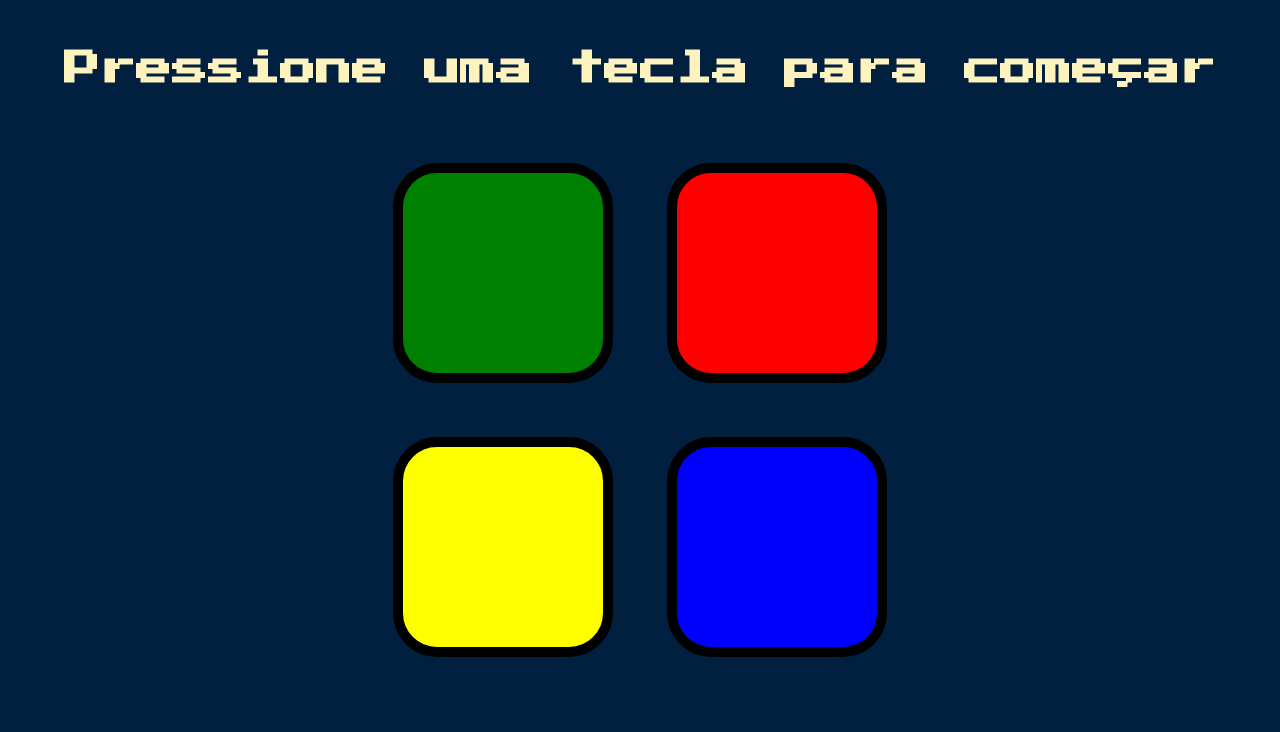
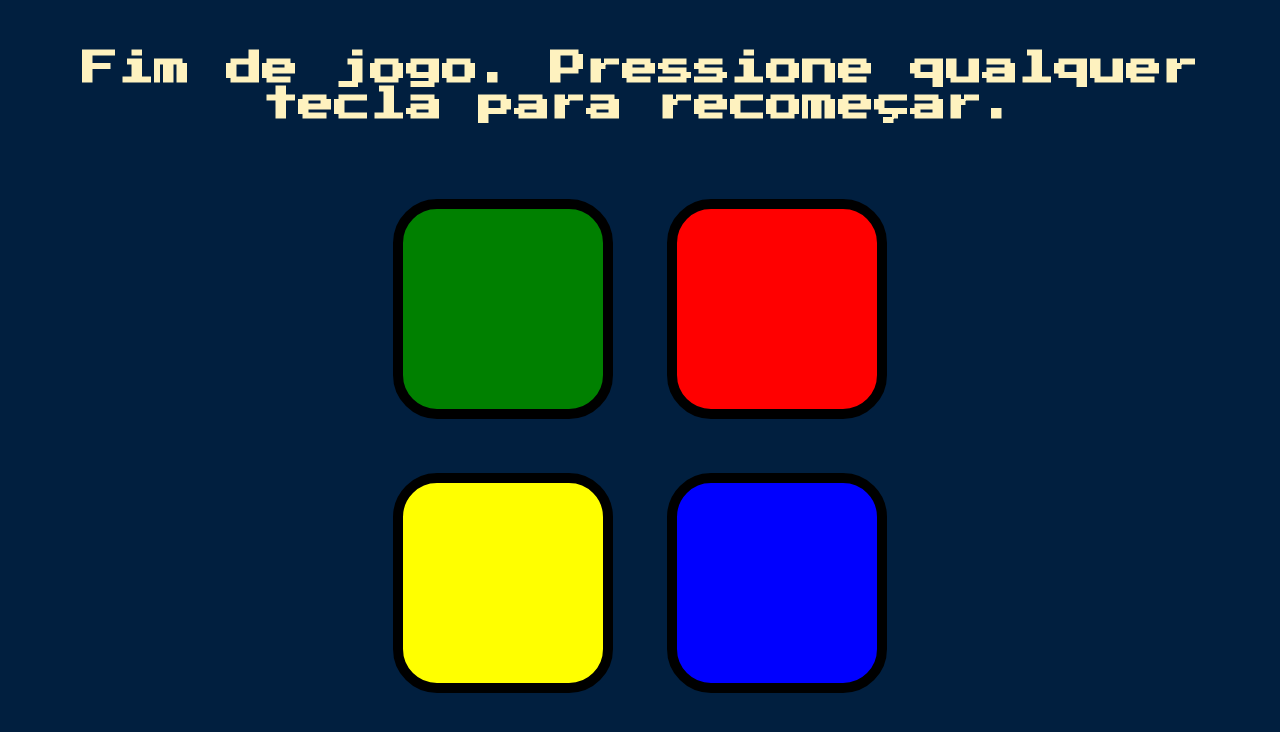
Before and after one commit to ClaudioNoggueira/simon-game, a plain HTML site: page index.html in a window 1280 px wide. Both pictures are taken after a click on the element 503 px from the left and 273 px from the top of the page. Drawn offline with nearby package versions, Linux system fonts and the light colour scheme.

Commit message:
Fim de jogo

```diff
--- a/script.js
+++ b/script.js
@@ -57,11 +57,14 @@ function checkAnswer(currentLevel) {
         if (userClickedPattern.length === gamePattern.length) {
             setTimeout(function () {
                 nextSequence();
-                console.log(gamePattern)
-                console.log(userClickedPattern);
             }, 1000);
         }
     } else {
-        console.log("Wrong");
+        playSound("wrong");
+        $("body").addClass("game-over");
+        setInterval(() => {
+            $("body").removeClass("game-over");
+        }, 200);
+        $(".title").text("Fim de jogo. Pressione qualquer tecla para recomeçar.");
     }
 }
--- a/style.css
+++ b/style.css
@@ -47,3 +47,8 @@ body {
     background-color: grey;
     box-shadow: 0 0 20px white;
 }
+
+.game-over {
+    background-color: red;
+    opacity: .8;
+}
```
